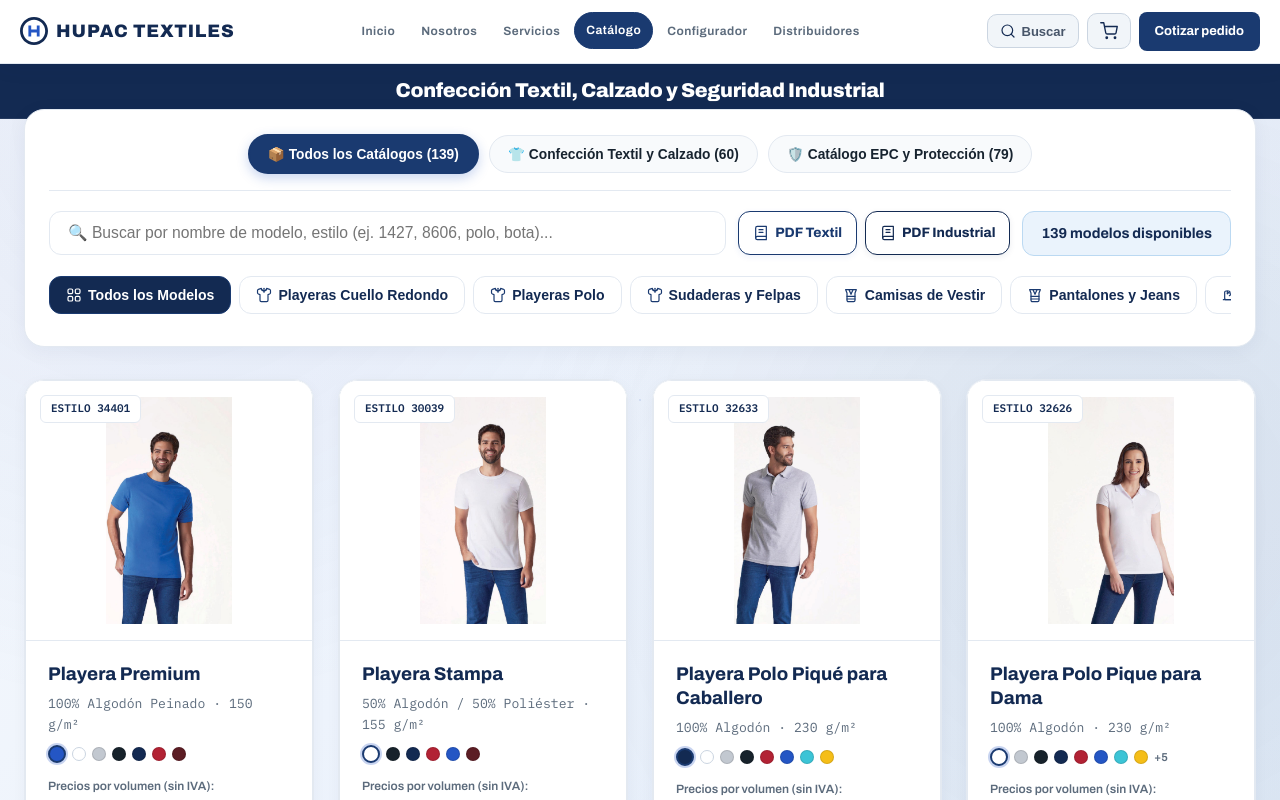
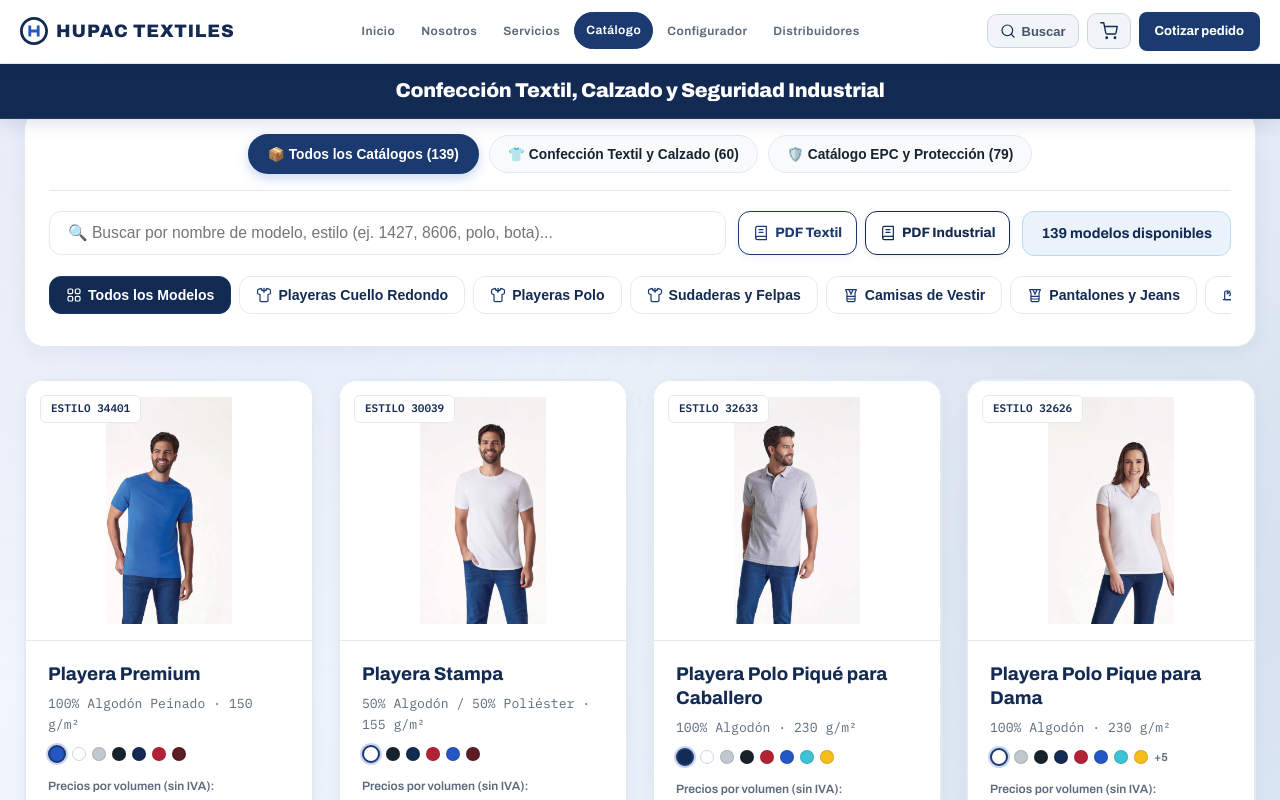
Before and after one commit to danieltrejomx/hupac-textiles-web, a Next.js app: page /catalogo in a window 1280 px wide. Shown: the top 800 px of the page. Built offline with nearby package versions, Linux system fonts and the light colour scheme.

Commit message:
style: sobreponer hacia enfrente la barra azul del encabezado sobre el contenedor de botones

```diff
--- a/app/catalogo/page.tsx
+++ b/app/catalogo/page.tsx
@@ -334,7 +334,10 @@ function CatalogoContent() {
           color: '#ffffff',
           padding: '16px 24px',
           borderBottom: '1px solid rgba(255, 255, 255, 0.08)',
-          textAlign: 'center'
+          textAlign: 'center',
+          position: 'relative',
+          zIndex: 10,
+          boxShadow: '0 4px 18px rgba(19, 42, 82, 0.14)'
         }}>
           <div style={{
             maxWidth: '1320px',
@@ -360,7 +363,7 @@ function CatalogoContent() {
           </div>
         </section>
 
-        <div style={{ maxWidth: '1280px', margin: '-10px auto 0 auto', padding: '0 24px' }}>
+        <div style={{ maxWidth: '1280px', margin: '-10px auto 0 auto', padding: '0 24px', position: 'relative', zIndex: 1 }}>
 
           {/* Barra de Filtros y Búsqueda */}
           <div style={{
```
Also changed, not shown: app/configurador/page.tsx (+5 -2 lines), app/distribuidores/page.tsx (+5 -2 lines), app/industrias/page.tsx (+5 -2 lines).
